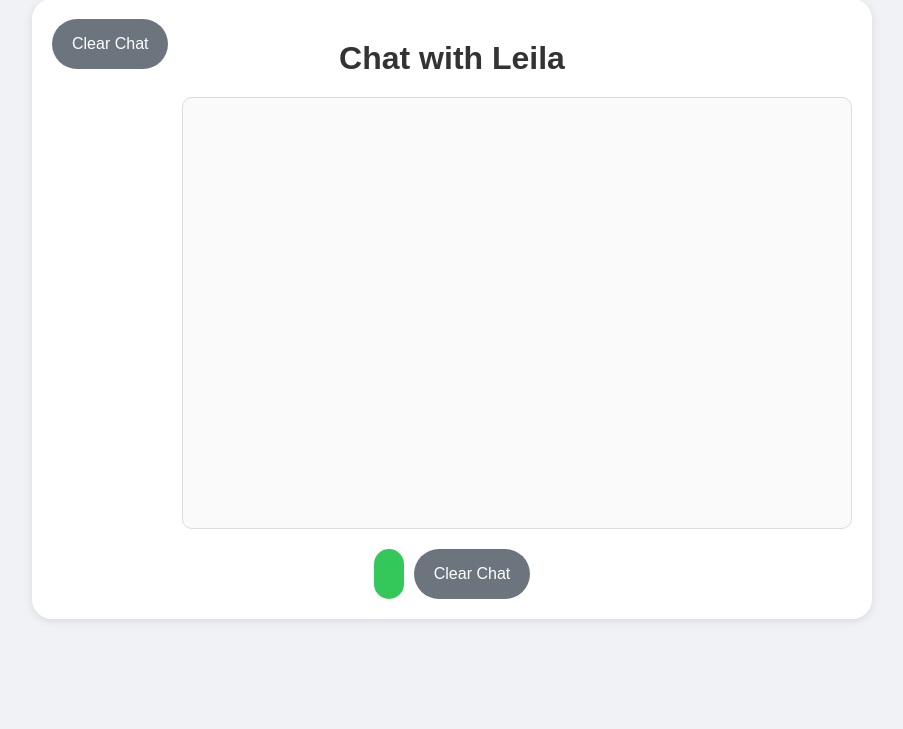
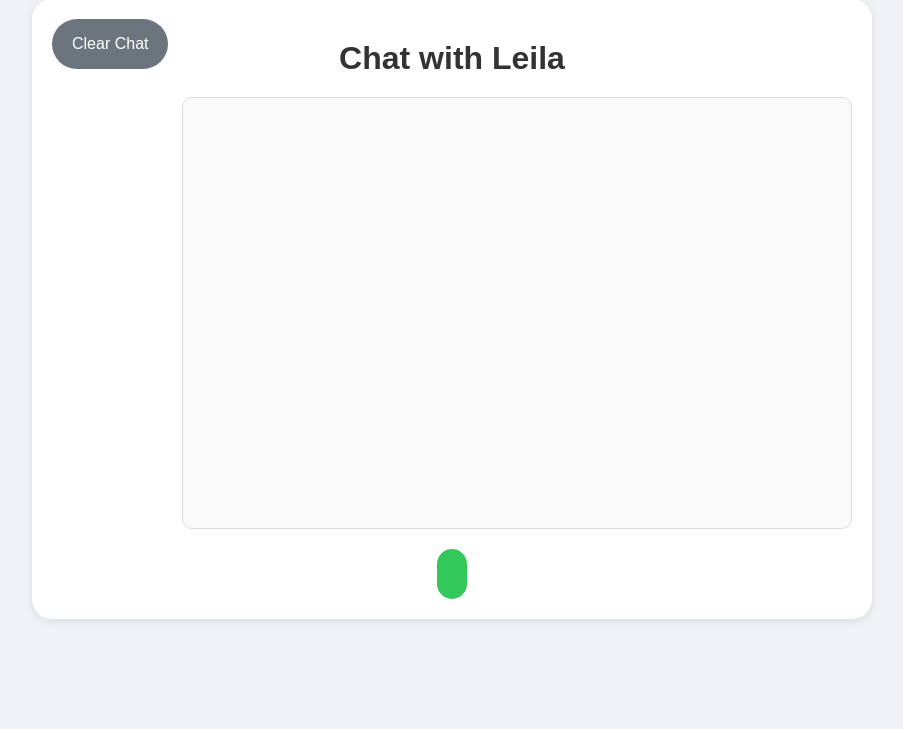
Before and after one commit to hnvt1989/kid_chat, a Flask app: page / in a window 1280 px wide. Shown: the part 111-840 px from the top of the page, without its empty margins (188-1091 px from the left). Run offline with Flask 3, Linux system fonts and the light colour scheme.

Commit message:
Remove extra clear chat button

```diff
--- a/templates/index.html
+++ b/templates/index.html
@@ -39,7 +39,6 @@
                     <path d="M22 16.92v3a2.09 2.09 0 01-2.26 2.09A19.72 19.72 0 012.28 5.35 2.09 2.09 0 014.37 3h3a1 1 0 011 .75l1.09 4.41a1 1 0 01-.27 1L6.91 11.09a16 16 0 006 6l2.2-2.2a1 1 0 011-.27l4.38 1.09a1 1 0 01.75 1z"/>
                 </svg>
             </button>
-            <button id="clear-chat" class="clear-button" title="Clear Chat">Clear Chat</button>
         </div>
     </div>
 
@@ -405,12 +404,6 @@
         }
     });
 
-    document.getElementById('clear-chat').addEventListener('click', () => {
-        chatHistory = [];
-        saveChatHistory();
-        chatbox.innerHTML = '';
-    });
-
     document.getElementById('clear-history').addEventListener('click', () => {
         chatHistory = [];
         saveChatHistory();
```
